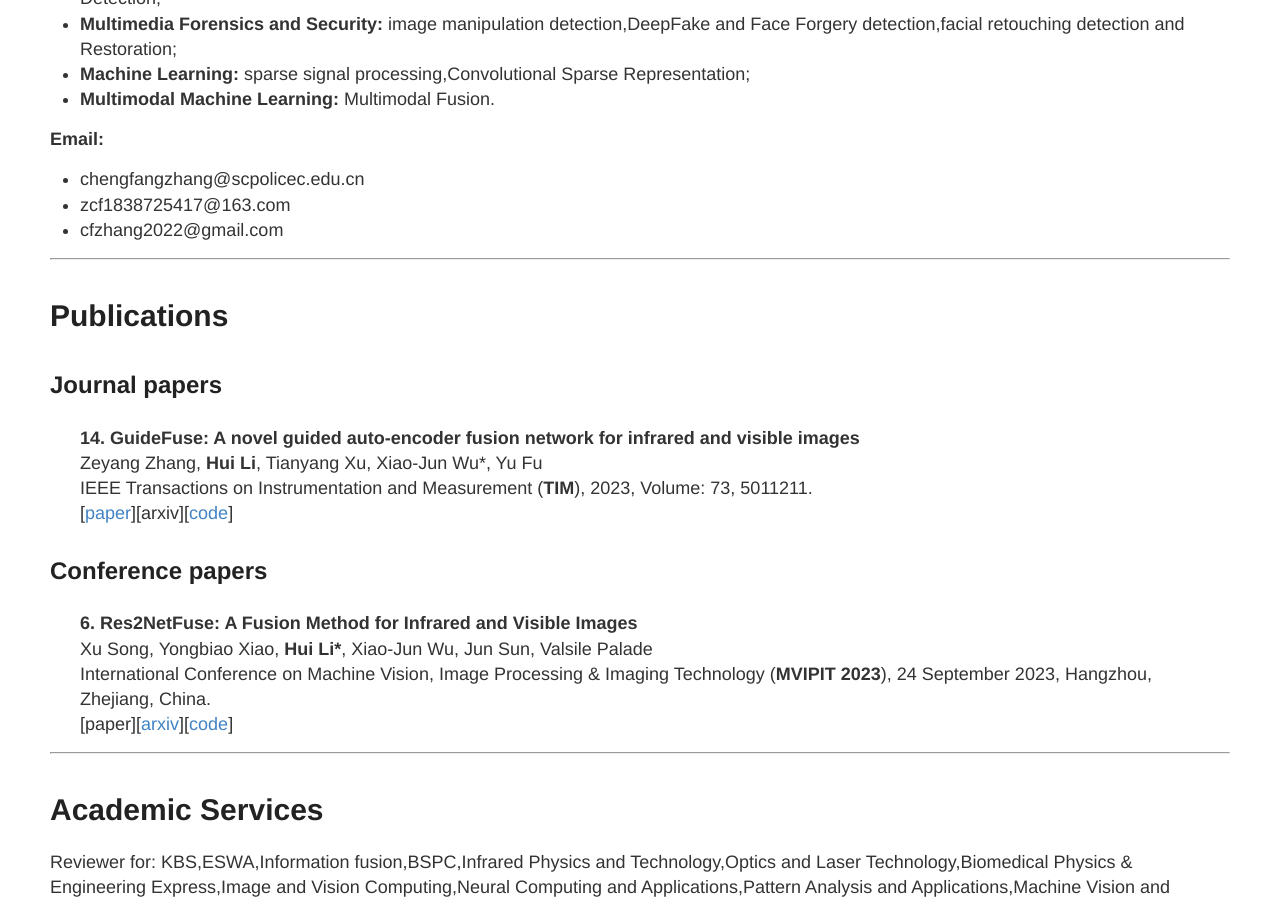
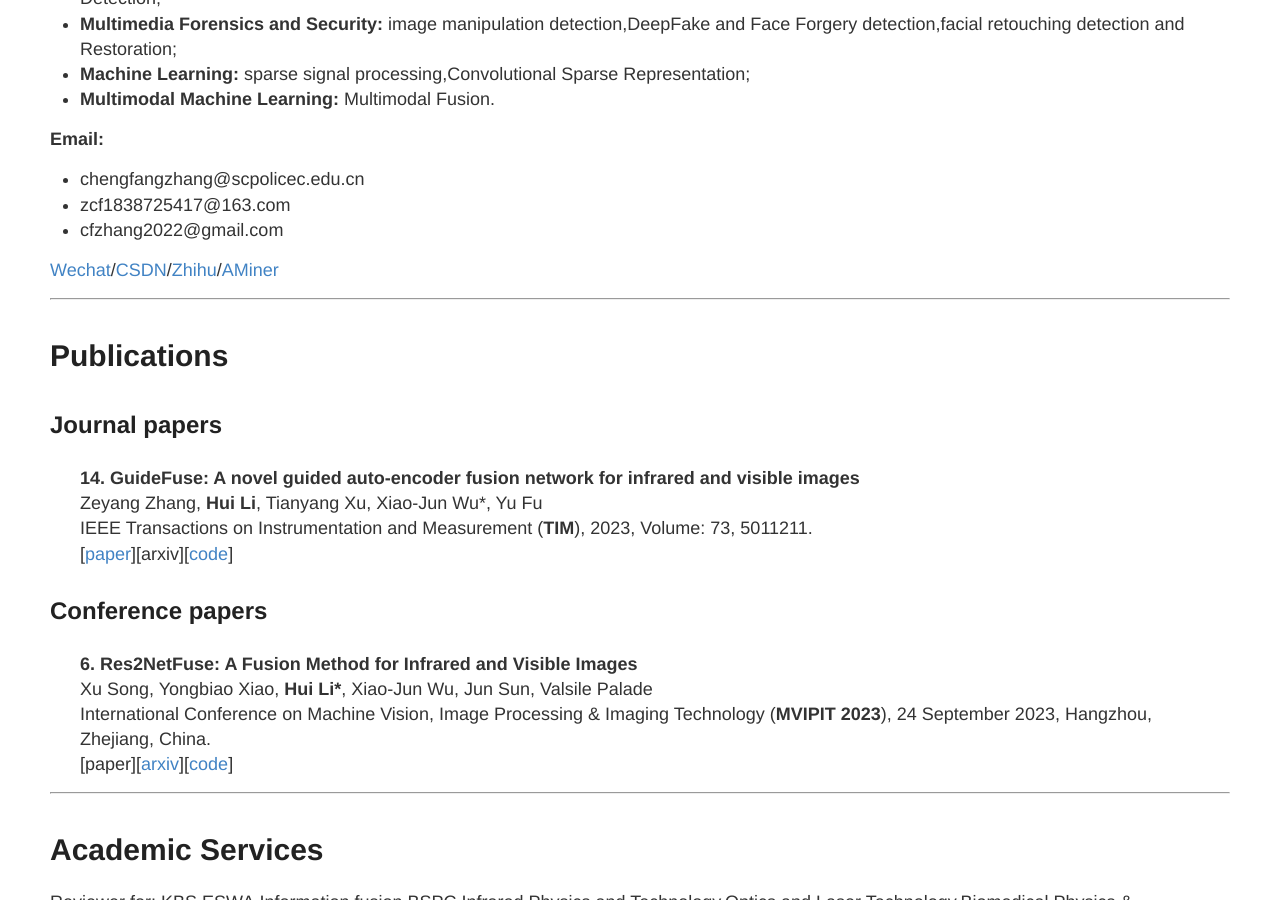
Before and after one commit to ChengfangZhang117/ChengfangZhang117.github.io, a Jekyll site: the page built from index.md, in a window 1280 px wide and 900 px high, scrolled down 396 px. Built offline with Jekyll 4.4.1, drawn with Linux system fonts in a browser that asks for light colours; our own code applies the rules of GitHub Pages for plain Markdown files.

Commit message:
index.md

```diff
--- a/index.md
+++ b/index.md
@@ -15,7 +15,7 @@ I am currently a member at [Intelligent Policing Key Laboratory of Sichuan Provi
 + zcf1838725417@163.com
 + cfzhang2022@gmail.com
 
-
+[Wechat](../images/wechatimage.jpg)/[CSDN](https://blog.csdn.net/qq_15951093)/[Zhihu](https://www.zhihu.com/people/a-fang-77-73)/[AMiner](https://www.aminer.cn/profile/54489c1adabfae8575916ab3)<br>
 
 ---
 # Publications
```
